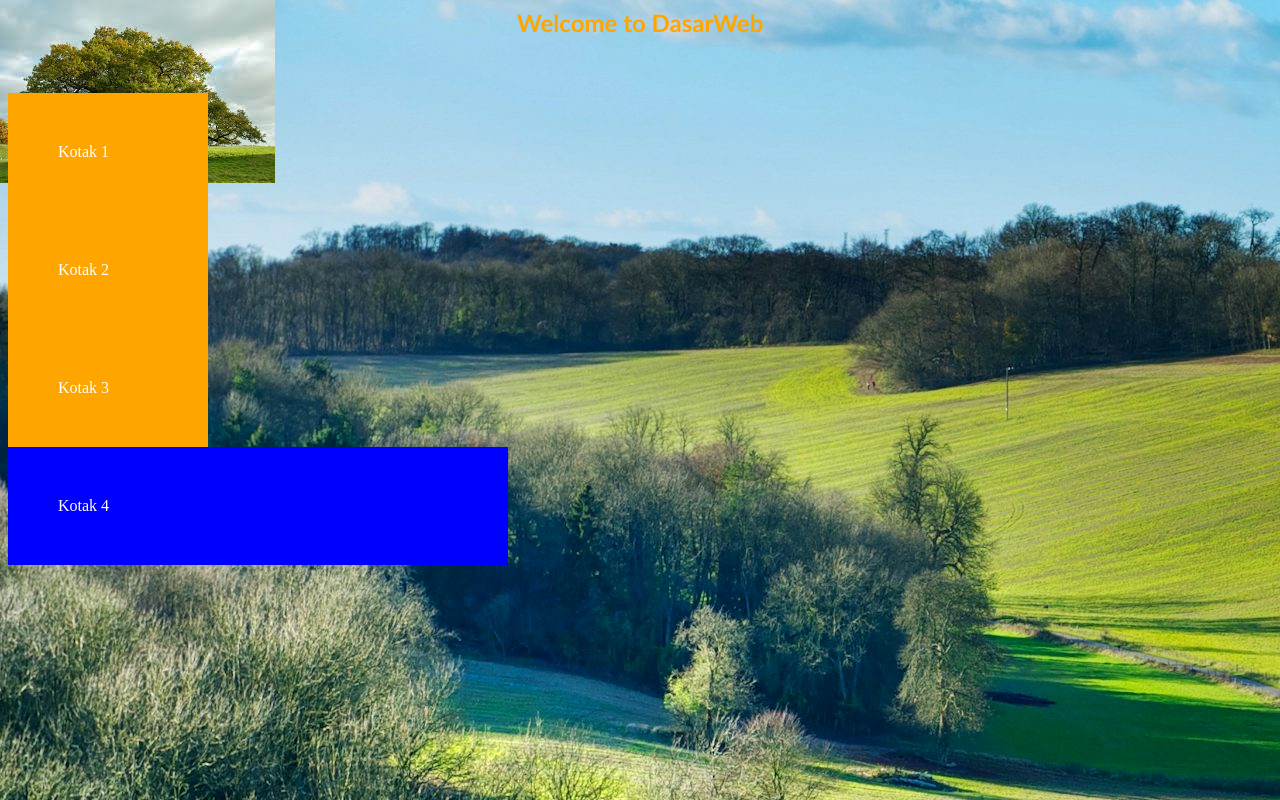
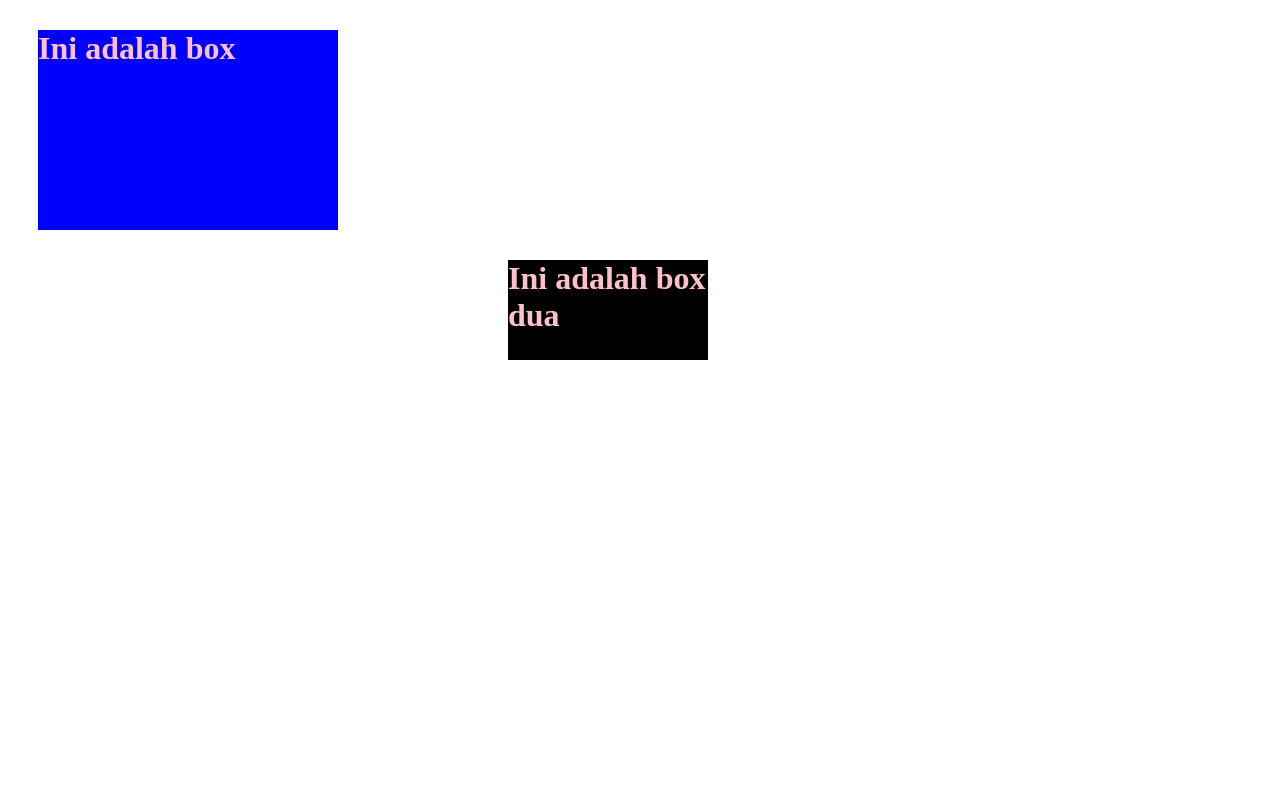
Before and after one commit to Nandaricco04/dasarWeb, a plain HTML site: page index.html in a window 1280 px wide. Drawn offline with Linux system fonts and the light colour scheme.

Commit message:
bagian 6

```diff
--- a/index.html
+++ b/index.html
@@ -1,16 +1,16 @@
+<!DOCTYPE html>
 <html>
     <head>
-        <title>Main Page</title>
-        <link rel="stylesheet" type="text/css" href="style.css">
+        <title>Margin CSS</title>
+        <link rel="stylesheet" type="text/css" href="styleMargin.css">
     </head>
+
     <body>
-        <h2>Welcome to DasarWeb</h2>
-        <br><br>
-        <!-- Contoh penggunaan class -->
-        <div class="kotak">Kotak 1</div>
-        <div class="kotak">Kotak 2</div>
-        <div class="kotak">Kotak 3</div>
-        <!-- Contoh penggunaan id -->
-        <div id="kotak">Kotak 4</div>
+        <div class="box">
+            <h1>Ini adalah box</h1>
+        </div>
+        <div class="box-dua">
+            <h1>Ini adalah box dua</h1>
+        </div>
     </body>
 </html>
--- /dev/null
+++ b/styleMargin.css
@@ -0,0 +1,17 @@
+h1{
+    color: pink;
+}
+
+.box{
+    background: blue;
+    height: 200px;
+    width: 300px;
+    margin: 30px;
+}
+
+.box-dua{
+    background: black;
+    height: 100px;
+    width: 200px;
+    margin-left: 500px;
+}
```
Also changed, not shown: backgroundCSS.html (added, +16 -0 lines).
